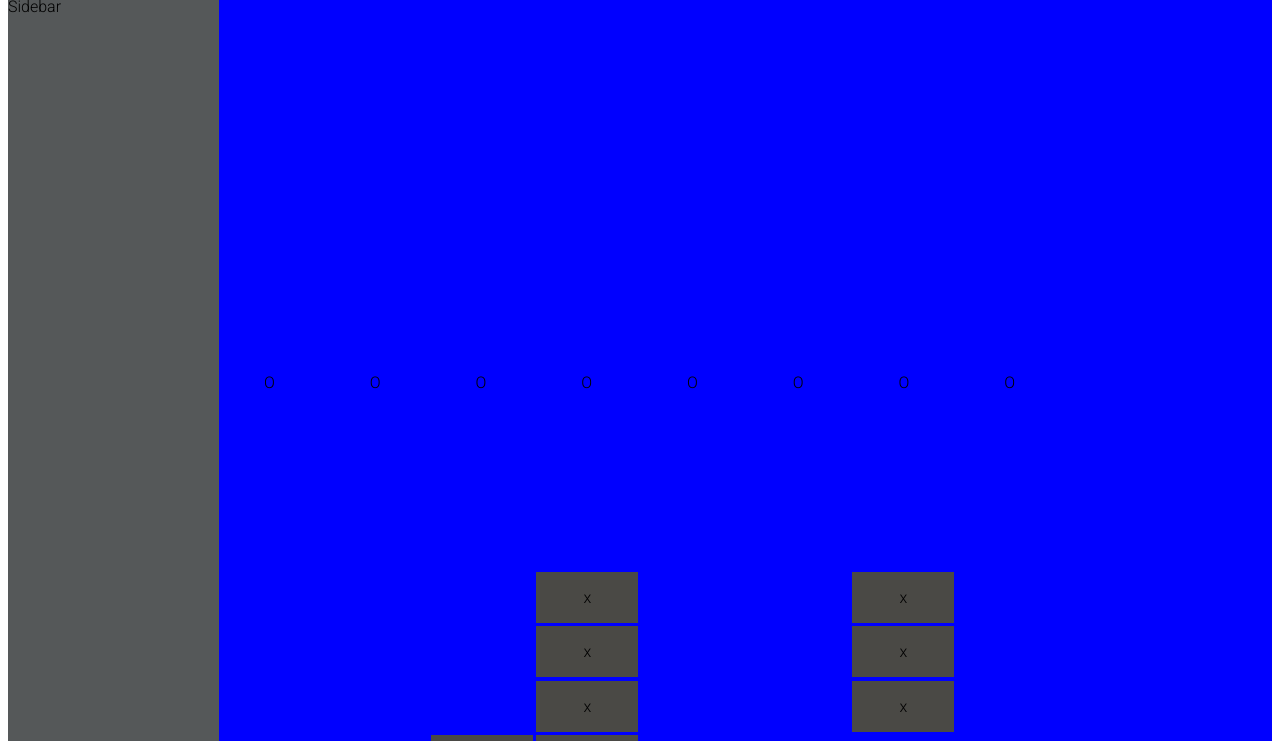
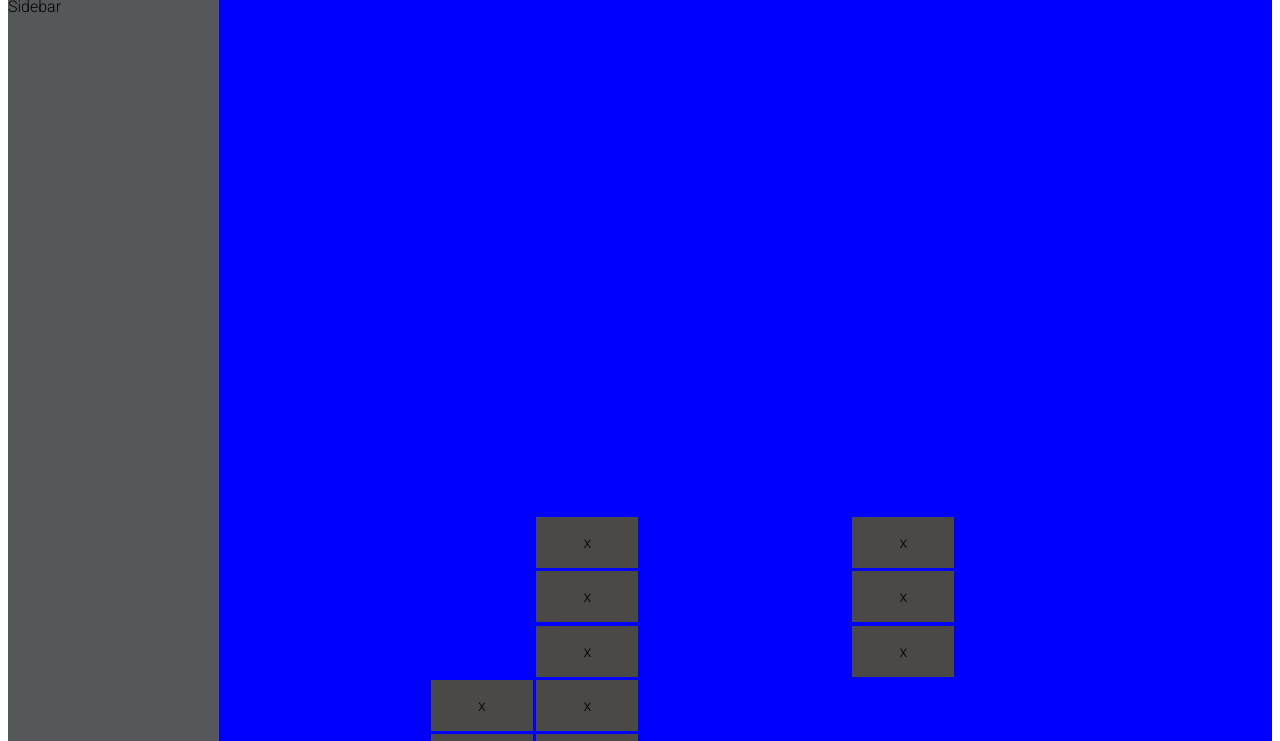
Before and after one commit to mikegecko/battleship, a website with bundled scripts: page index.html in a window 1280 px wide. Shown: the part 59-800 px from the top of the page. Built offline with nearby package versions, Linux system fonts and the light colour scheme.

Commit message:
Removed temp squares

```diff
--- a/index.html
+++ b/index.html
@@ -16,15 +16,6 @@
         <div class="sidebar">Sidebar</div>
         <div class="game-area">
             <div class="shot-container">
-                <div class="item">O</div>
-                <div class="item">O</div>
-                <div class="item">O</div>
-                <div class="item">O</div>
-                <div class="item">O</div>
-                <div class="item">O</div>
-                <div class="item">O</div>
-                <div class="item">O</div>
-
             </div>
             <div class="ship-container">
             </div>
```
